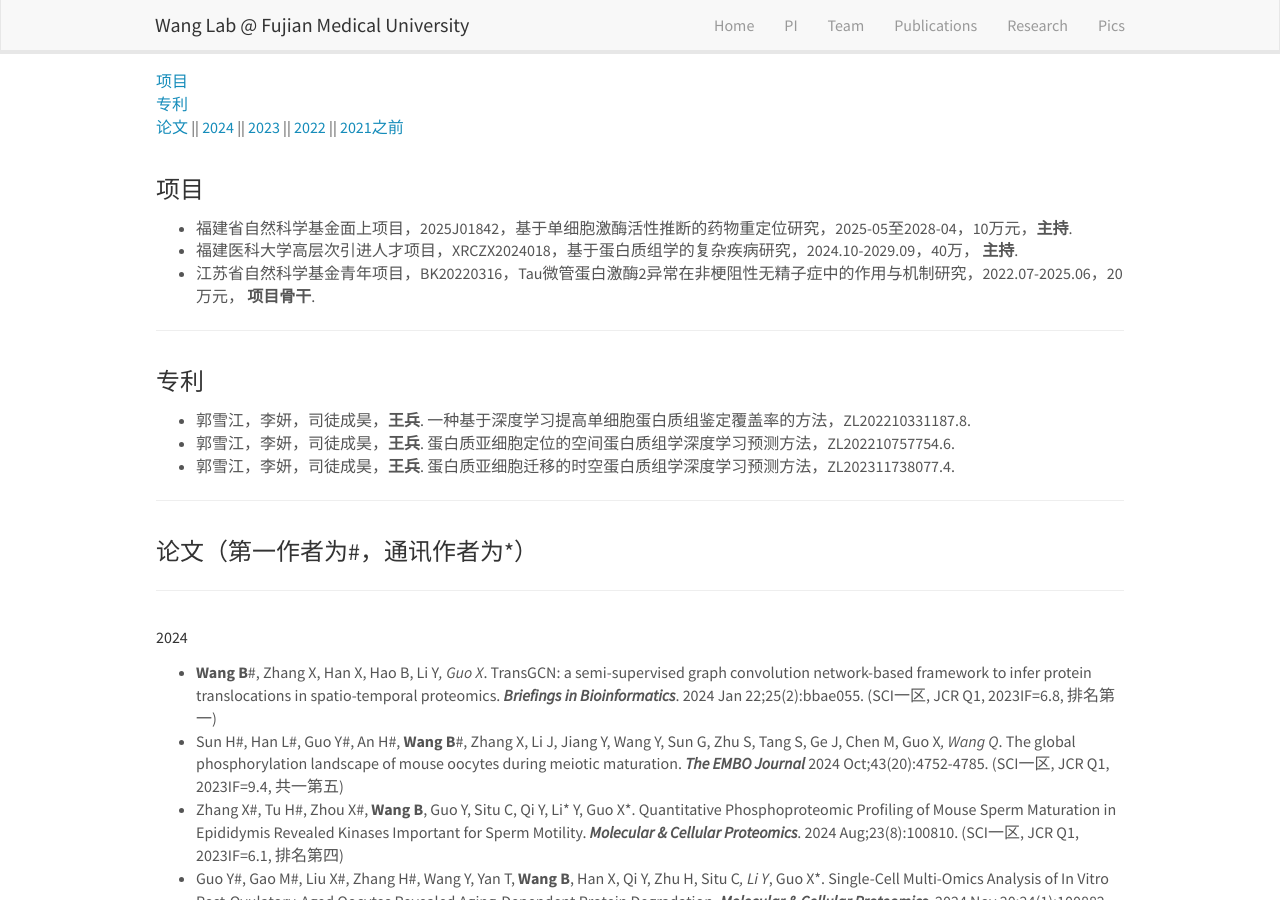
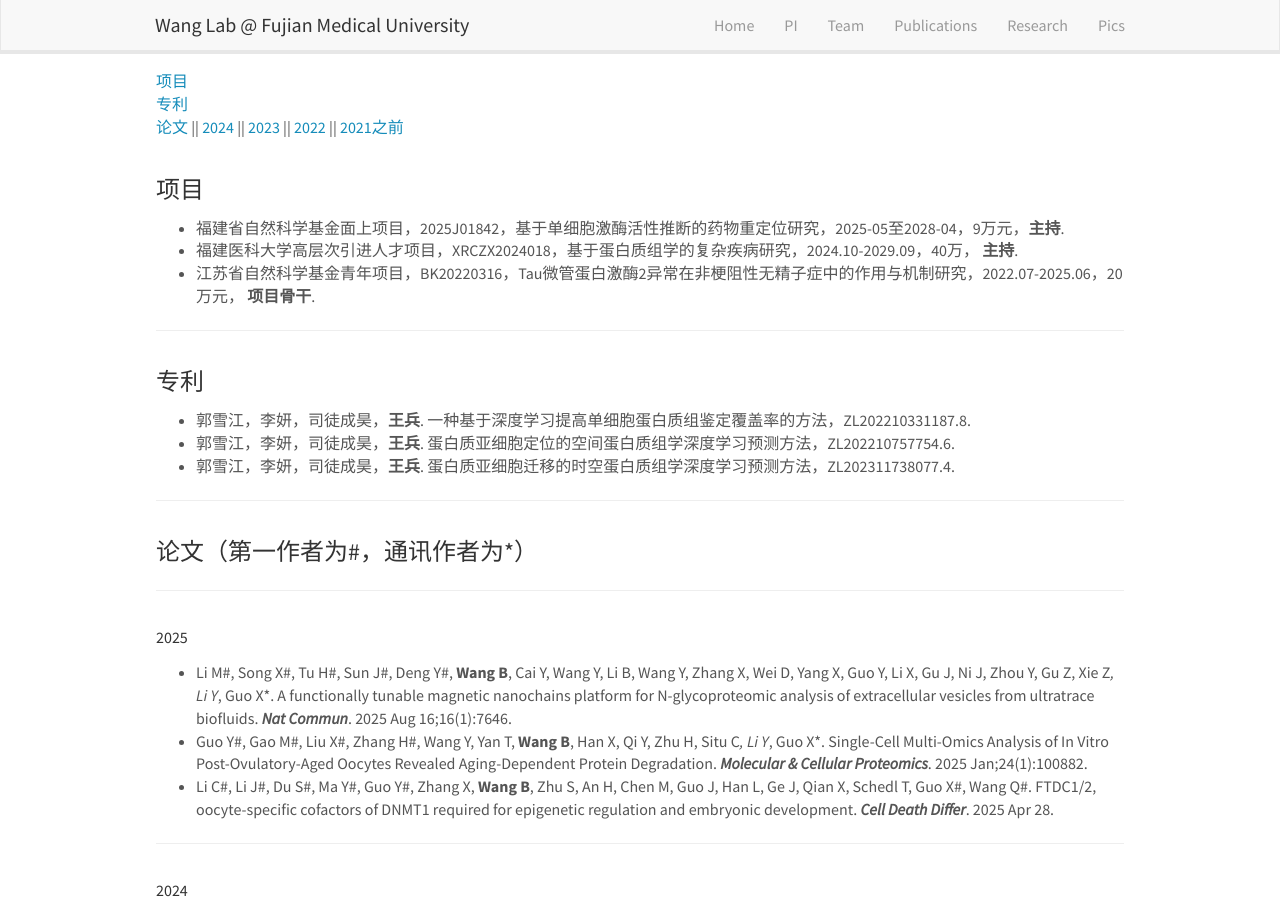
Before and after one commit to wangbing587/wangbing587.github.io, a Jekyll site: the page built from _pages/publications.md, in a window 1280 px wide and 900 px high. Built offline with Jekyll 4.4.1, drawn with Linux system fonts in a browser that asks for light colours.

Commit message:
Update publications.md

```diff
--- a/_pages/publications.md
+++ b/_pages/publications.md
@@ -10,7 +10,7 @@ permalink: /publications/
 [论文](#论文（第一作者为#，通讯作者为*）) || [2024](#2024)  || [2023](#2023)  ||  [2022](#2022)  ||  [2021之前](#2021之前)
 
 # <font size="5">项目</font>
-- 福建省自然科学基金面上项目，2025J01842，基于单细胞激酶活性推断的药物重定位研究，2025-05至2028-04，10万元，**主持**.
+- 福建省自然科学基金面上项目，2025J01842，基于单细胞激酶活性推断的药物重定位研究，2025-05至2028-04，9万元，**主持**.
 - 福建医科大学高层次引进人才项目，XRCZX2024018，基于蛋白质组学的复杂疾病研究，2024.10-2029.09，40万， **主持**.
 - 江苏省自然科学基金青年项目，BK20220316，Tau微管蛋白激酶2异常在非梗阻性无精子症中的作用与机制研究，2022.07-2025.06，20万元， **项目骨干**.
 <hr />
@@ -23,6 +23,13 @@ permalink: /publications/
 
 # <font size="5">论文（第一作者为#，通讯作者为*）</font>
 <hr />
+
+## <font size="3">2025</font>
+- Li M#, Song X#, Tu H#, Sun J#, Deng Y#, **Wang B**, Cai Y, Wang Y, Li B, Wang Y, Zhang X, Wei D, Yang X, Guo Y, Li X, Gu J, Ni J, Zhou Y, Gu Z, Xie Z*, Li Y*, Guo X*. A functionally tunable magnetic nanochains platform for N-glycoproteomic analysis of extracellular vesicles from ultratrace biofluids. ___Nat Commun___. 2025 Aug 16;16(1):7646.
+- Guo Y#, Gao M#, Liu X#, Zhang H#, Wang Y, Yan T, **Wang B**, Han X, Qi Y, Zhu H, Situ C*, Li Y*, Guo X*. Single-Cell Multi-Omics Analysis of In Vitro Post-Ovulatory-Aged Oocytes Revealed Aging-Dependent Protein Degradation. ___Molecular & Cellular Proteomics___. 2025 Jan;24(1):100882.
+- Li C#, Li J#, Du S#, Ma Y#, Guo Y#, Zhang X, **Wang B**, Zhu S, An H, Chen M, Guo J, Han L, Ge J, Qian X, Schedl T, Guo X#, Wang Q#. FTDC1/2, oocyte-specific cofactors of DNMT1 required for epigenetic regulation and embryonic development. ___Cell Death Differ___. 2025 Apr 28.
+<hr />
+
 
 ## <font size="3">2024</font>
 - **Wang B**#, Zhang X, Han X, Hao B, Li Y*, Guo X*. TransGCN: a semi-supervised graph convolution network-based framework to infer protein translocations in spatio-temporal proteomics. ___Briefings in Bioinformatics___. 2024 Jan 22;25(2):bbae055. (SCI一区, JCR Q1, 2023IF=6.8, 排名第一)
```
